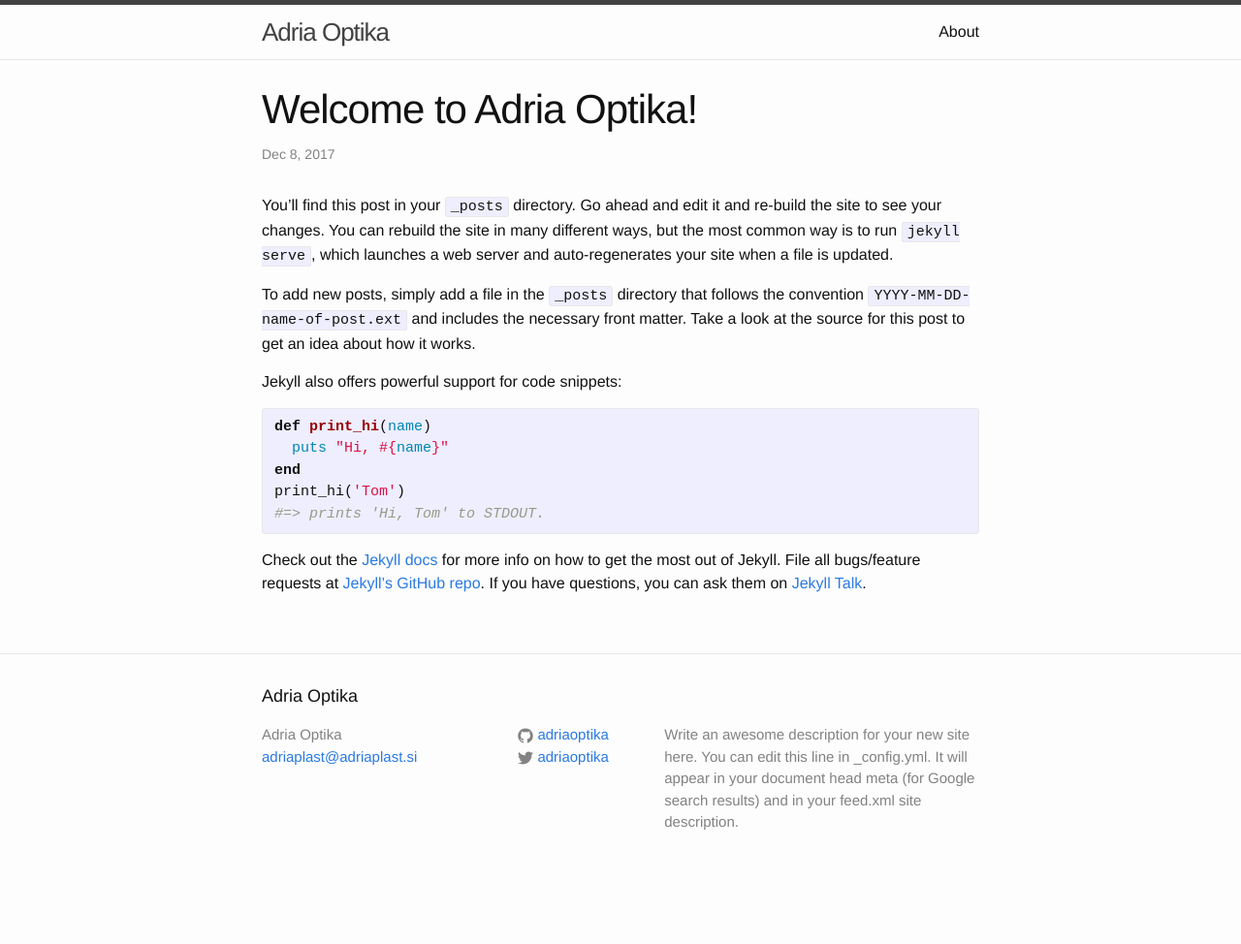
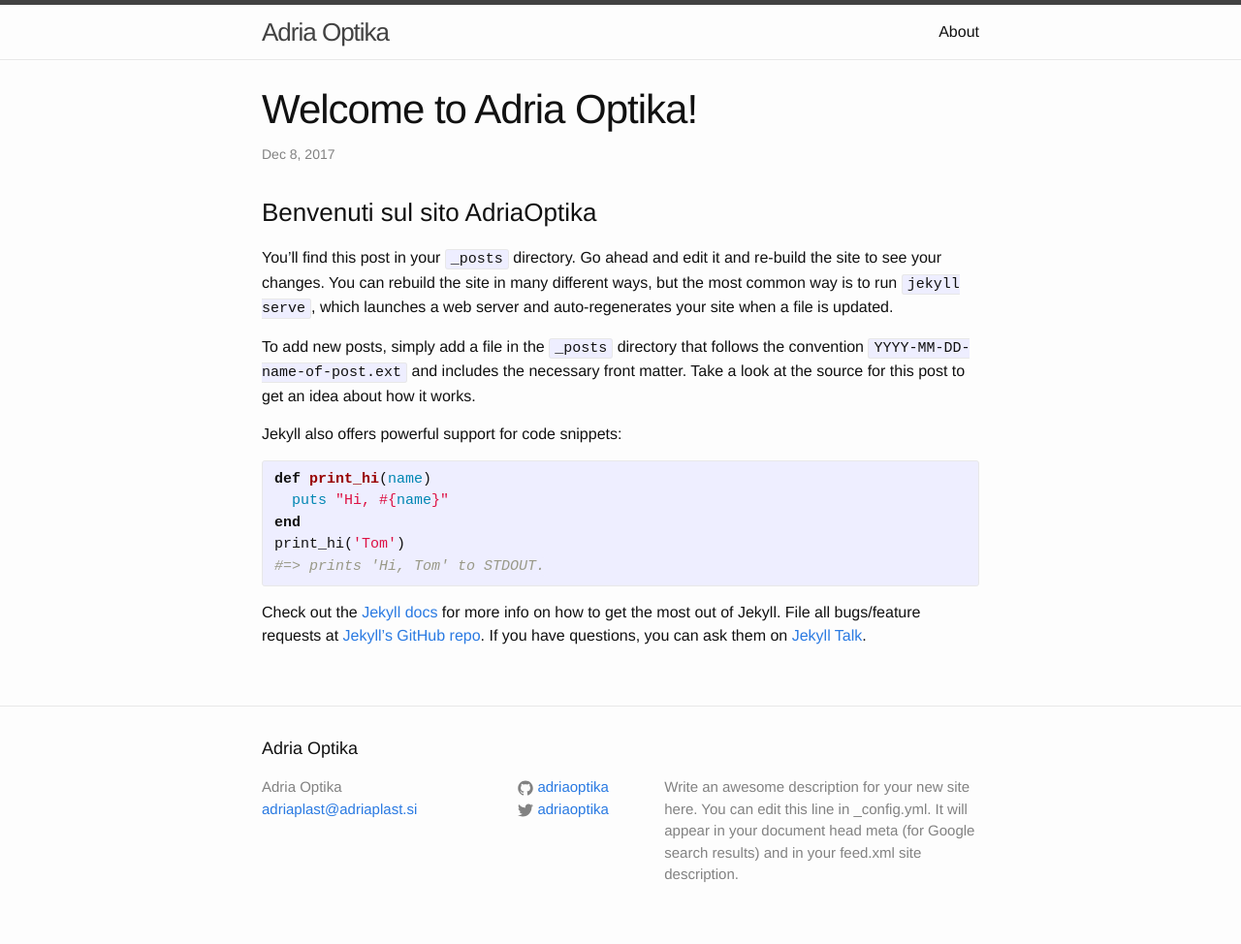
Before and after one commit to portorozrent/adriaoptika, a Jekyll site: the page built from _posts/2017-12-08-welcome-to-jekyll.markdown, in a window 1280 px wide. Shown: the whole page at 97% size. Built offline with Jekyll 4.4.1, drawn with Linux system fonts in a browser that asks for light colours; before the commit the page ends 920 px from its top, so only the background shows below that.

Commit message:
aggiunto titolo h3

```diff
--- a/_posts/2017-12-08-welcome-to-jekyll.markdown
+++ b/_posts/2017-12-08-welcome-to-jekyll.markdown
@@ -4,6 +4,12 @@ title:  "Welcome to Adria Optika!"
 date:   2017-12-08 09:16:06 +0100
 categories: jekyll update
 ---
+
+### Benvenuti sul sito AdriaOptika
+
+
+
+
 You’ll find this post in your `_posts` directory. Go ahead and edit it and re-build the site to see your changes. You can rebuild the site in many different ways, but the most common way is to run `jekyll serve`, which launches a web server and auto-regenerates your site when a file is updated.
 
 To add new posts, simply add a file in the `_posts` directory that follows the convention `YYYY-MM-DD-name-of-post.ext` and includes the necessary front matter. Take a look at the source for this post to get an idea about how it works.
```
